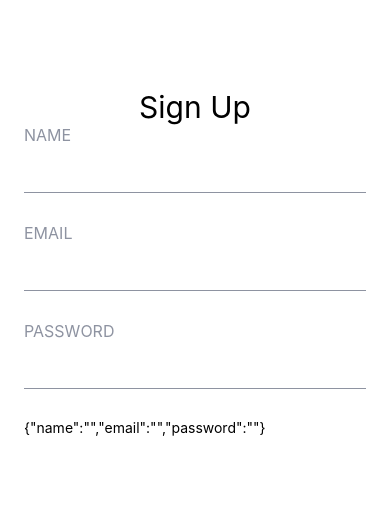
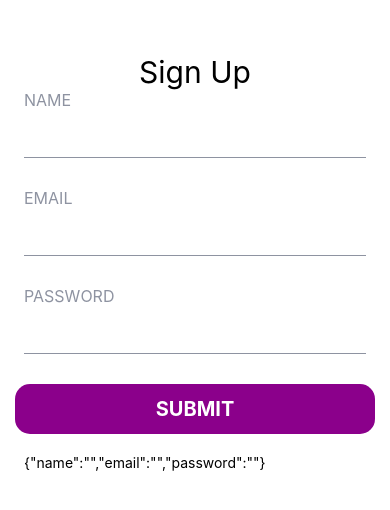
Before and after one commit to SU-CS-321-Fall-2023/StudyBuddy, a React Native app in the folder RNnodeMongo/: screen / in a window 390 px wide. Shown: the part 160-670 px from the top of the page. Built offline with nearby package versions, Linux system fonts and the light colour scheme.

Commit message:
added handleSubmit and axios

```diff
--- a/RNnodeMongo/screens/SignUp.js
+++ b/RNnodeMongo/screens/SignUp.js
@@ -1,10 +1,25 @@
-import { StyleSheet, Text, View, TextInput } from 'react-native';
+import { StyleSheet, Text, View, TextInput, TouchableOpacity } from 'react-native';
 import React, { useState } from 'react';
 
 const SignUp = () => {
   const [name, setName] = useState("");
   const [email, setEmail] = useState("");
   const [password, setPassword] = useState("");
+
+  const handleSubmit = async () => {
+    if (name === "" || email === "" || password === "") {
+      alert("All fields are required");
+      return;
+    }
+
+    try {
+      const response = await axios.post("http://localhost:8001/api/signup", { name, email, password });
+      alert("Sign Up Successful");
+    } catch (error) {
+      // Handle the error appropriately
+      alert("Signup failed: " + error.message);
+    }
+  };
 
   return (
     <View style={styles.container}>
@@ -40,6 +55,10 @@ const SignUp = () => {
         />
       </View>
 
+      <TouchableOpacity onPress={handleSubmit} style={styles.buttonStyle}>
+        <Text style={styles.buttonText}>Submit</Text>
+      </TouchableOpacity>
+
       <Text style={{ marginHorizontal: 24 }}>
         {JSON.stringify({ name, email, password })}
       </Text>
@@ -62,6 +81,22 @@ const styles = StyleSheet.create({
     borderBottomColor: '#8e93a1',
     marginBottom: 30,
   },
+
+  buttonStyle: {
+    backgroundColor: "darkmagenta",
+    height: 50,
+    marginBottom: 20,
+    justifyContent: "center",
+    marginHorizontal: 15,
+    borderRadius: 15,
+  },
+  buttonText: {
+    fontSize: 20,
+    textAlign: "center",
+    color: "#fff",
+    textTransform: "uppercase",
+    fontWeight: "bold"
+  },
 });
 
 export default SignUp;
```
Also changed, not shown: 1 other file (tests, documents, lock files or other folders).
